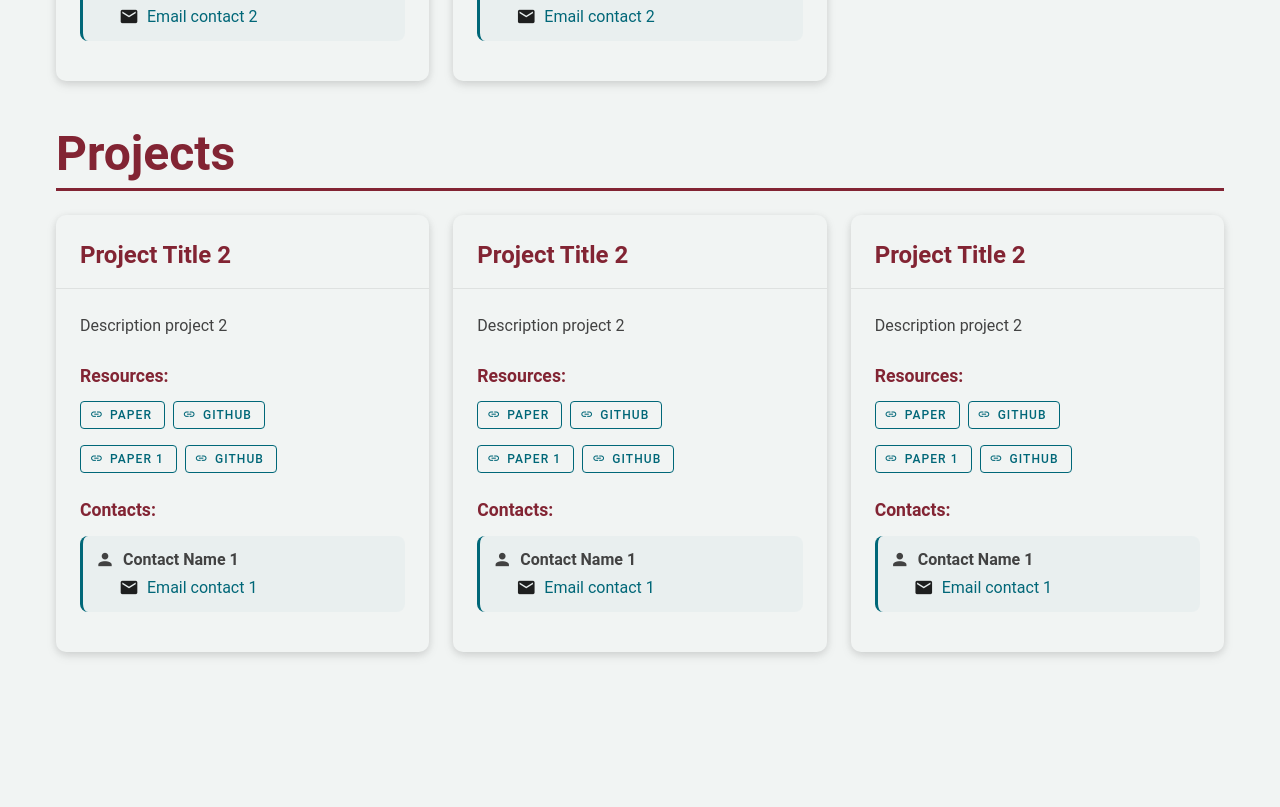
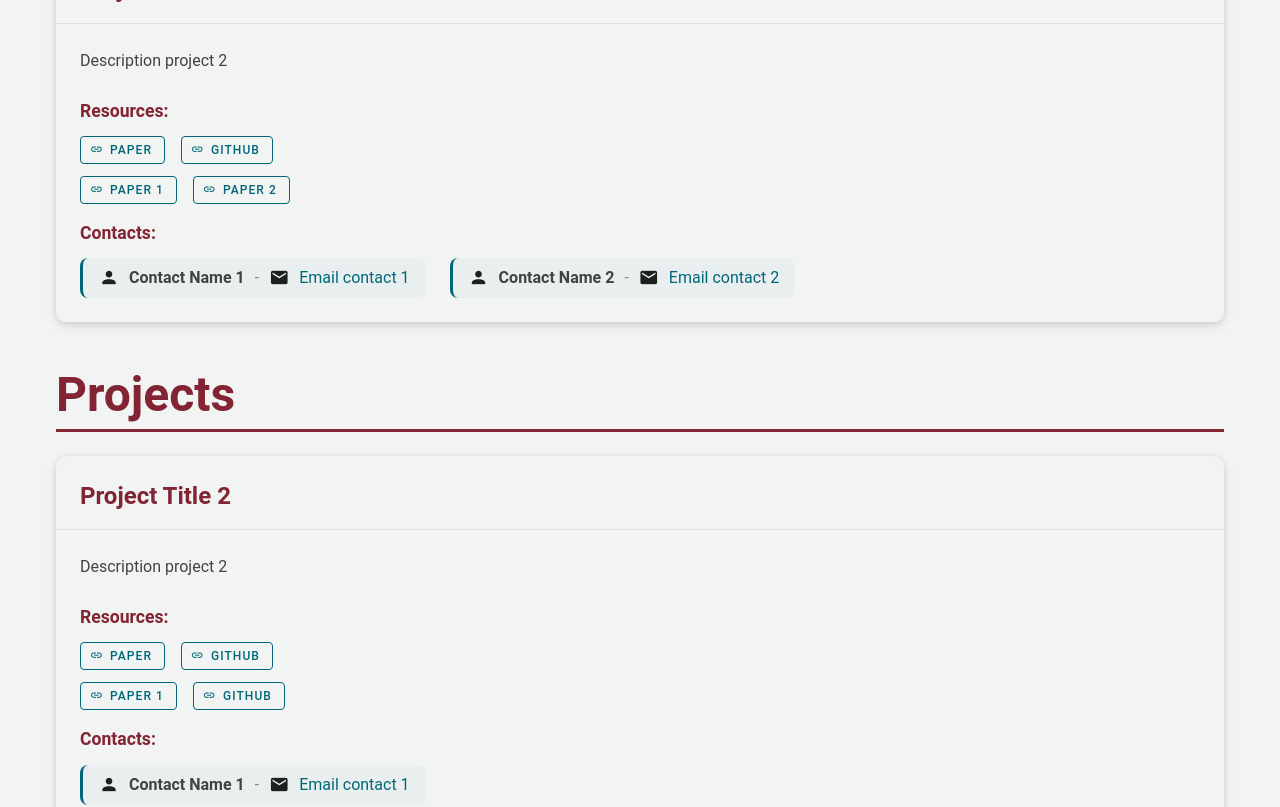
Before and after one commit to SPQRTeam/spqr-team-website, a Vue app: page /students in a window 1280 px wide. Shown: the part 1020-1827 px from the top of the page. Before the commit the page ends 1764 px from the top, so only its background shows below. Built offline with nearby package versions, Linux system fonts and the light colour scheme; a small style sheet from the web is missing.

Commit message:
update student page

```diff
--- a/src/pages/students.vue
+++ b/src/pages/students.vue
@@ -35,8 +35,6 @@
                     v-for="(project, index) in theses"
                     :key="`thesis-${index}`"
                     cols="12"
-                    md="6"
-                    lg="4"
                 >
                     <div class="project-card">
                         <div class="card-title">
@@ -49,8 +47,8 @@
                             <!-- Resources -->
                             <div v-if="project.resources && project.resources.length > 0" class="mb-4">
                                 <h4 class="section-subtitle">Resources:</h4>
-                                <div class="resource-links">
-                                    <div v-for="(resourceGroup, idx) in project.resources" :key="`thesis-res-${index}-${idx}`">
+                                <div class="resource-links-vertical">
+                                    <div v-for="(resourceGroup, idx) in project.resources" :key="`thesis-res-${index}-${idx}`" class="resource-group">
                                         <v-btn
                                             v-for="(url, label) in resourceGroup"
                                             :key="`thesis-chip-${index}-${idx}-${label}`"
@@ -58,7 +56,7 @@
                                             target="_blank"
                                             color="rgb(0, 103, 120)"
                                             variant="outlined"
-                                            class="mr-2 mb-2"
+                                            class="mr-2"
                                             size="small"
                                         >
                                             <v-icon start size="small">mdi-link</v-icon>
@@ -71,16 +69,17 @@
                             <!-- Contacts -->
                             <div v-if="project.contacts && project.contacts.length > 0">
                                 <h4 class="section-subtitle">Contacts:</h4>
-                                <div v-for="(contact, idx) in project.contacts" :key="`thesis-contact-${index}-${idx}`" class="contact-item">
-                                    <div class="contact-name">
-                                        <v-icon size="small" class="mr-2">mdi-account</v-icon>
-                                        <span>{{ contact.name }}</span>
-                                    </div>
-                                    <div class="contact-email">
-                                        <v-icon size="small" class="mr-2">mdi-email</v-icon>
+                                <div class="contacts-horizontal">
+                                    <div v-for="(contact, idx) in project.contacts" :key="`thesis-contact-${index}-${idx}`" class="contact-item-inline">
+                                        <div class="contact-info">
+                                            <v-icon size="small" class="mr-1">mdi-account</v-icon>
+                                            <span class="contact-name-inline">{{ contact.name }}</span>
+                                            <span class="contact-separator">-</span>
+                                            <v-icon size="small" class="mr-1">mdi-email</v-icon>
                                             <a :href="`mailto:${contact.email}`">
                                                 {{ contact.email }}
                                             </a>
+                                        </div>
                                     </div>
                                 </div>
                             </div>
@@ -98,8 +97,6 @@
                     v-for="(project, index) in projects"
                     :key="`project-${index}`"
                     cols="12"
-                    md="6"
-                    lg="4"
                 >
                     <div class="project-card">
                         <div class="card-title">
@@ -112,8 +109,8 @@
                             <!-- Resources -->
                             <div v-if="project.resources && project.resources.length > 0" class="mb-4">
                                 <h4 class="section-subtitle">Resources:</h4>
-                                <div class="resource-links">
-                                    <div v-for="(resourceGroup, idx) in project.resources" :key="`project-res-${index}-${idx}`">
+                                <div class="resource-links-vertical">
+                                    <div v-for="(resourceGroup, idx) in project.resources" :key="`project-res-${index}-${idx}`" class="resource-group">
                                         <v-btn
                                             v-for="(url, label) in resourceGroup"
                                             :key="`project-chip-${index}-${idx}-${label}`"
@@ -121,7 +118,7 @@
                                             target="_blank"
                                             color="rgb(0, 103, 120)"
                                             variant="outlined"
-                                            class="mr-2 mb-2"
+                                            class="mr-2"
                                             size="small"
                                         >
                                             <v-icon start size="small">mdi-link</v-icon>
@@ -134,16 +131,17 @@
                             <!-- Contacts -->
                             <div v-if="project.contacts && project.contacts.length > 0">
                                 <h4 class="section-subtitle">Contacts:</h4>
-                                <div v-for="(contact, idx) in project.contacts" :key="`project-contact-${index}-${idx}`" class="contact-item">
-                                    <div class="contact-name">
-                                        <v-icon size="small" class="mr-2">mdi-account</v-icon>
-                                        <span>{{ contact.name }}</span>
-                                    </div>
-                                    <div class="contact-email">
-                                        <v-icon size="small" class="mr-2">mdi-email</v-icon>
+                                <div class="contacts-horizontal">
+                                    <div v-for="(contact, idx) in project.contacts" :key="`project-contact-${index}-${idx}`" class="contact-item-inline">
+                                        <div class="contact-info">
+                                            <v-icon size="small" class="mr-1">mdi-account</v-icon>
+                                            <span class="contact-name-inline">{{ contact.name }}</span>
+                                            <span class="contact-separator">-</span>
+                                            <v-icon size="small" class="mr-1">mdi-email</v-icon>
                                             <a :href="`mailto:${contact.email}`">
                                                 {{ contact.email }}
                                             </a>
+                                        </div>
                                     </div>
                                 </div>
                             </div>
@@ -276,6 +274,60 @@ const projects = computed(() => {
     margin-bottom: 0.75rem;
 }
 
+.resource-links-vertical {
+    display: flex;
+    flex-direction: column;
+    gap: 12px;
+}
+
+.resource-group {
+    display: flex;
+    align-items: center;
+    gap: 8px;
+}
+
+.contacts-horizontal {
+    display: flex;
+    flex-wrap: wrap;
+    gap: 24px;
+    align-items: center;
+}
+
+.contact-item-inline {
+    display: inline-flex;
+}
+
+.contact-info {
+    display: flex;
+    align-items: center;
+    gap: 6px;
+    padding: 0.5rem 1rem;
+    background-color: rgba(0, 103, 120, 0.03);
+    border-radius: 8px;
+    border-left: 3px solid rgb(0, 103, 120);
+}
+
+.contact-name-inline {
+    font-weight: 600;
+    color: #424242;
+}
+
+.contact-separator {
+    color: #888;
+    margin: 0 4px;
+}
+
+.contact-info a {
+    color: rgb(0, 103, 120);
+    text-decoration: none;
+    transition: color 0.2s ease;
+}
+
+.contact-info a:hover {
+    color: #822433;
+    text-decoration: underline;
+}
+
 .resource-links {
     display: flex;
     flex-wrap: wrap;
```
Lines whose indentation alone changed are shown as unchanged.
